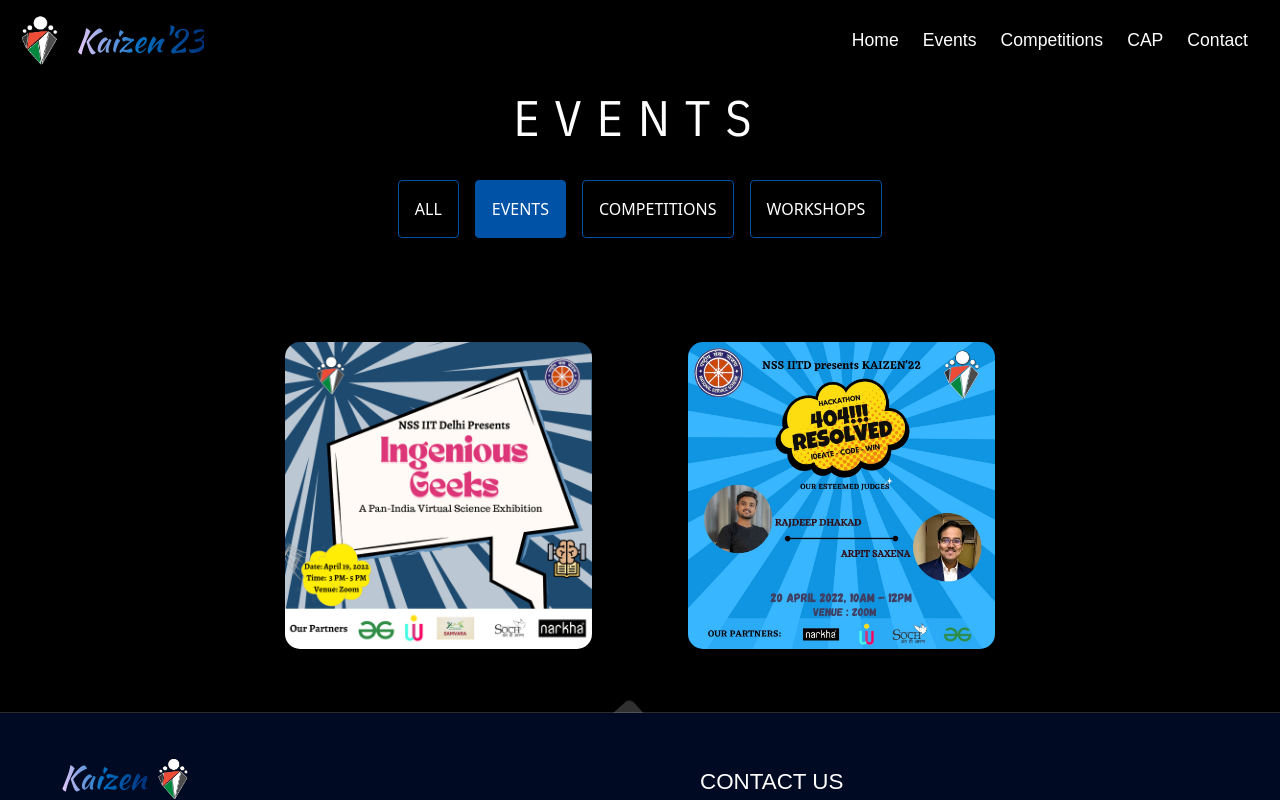
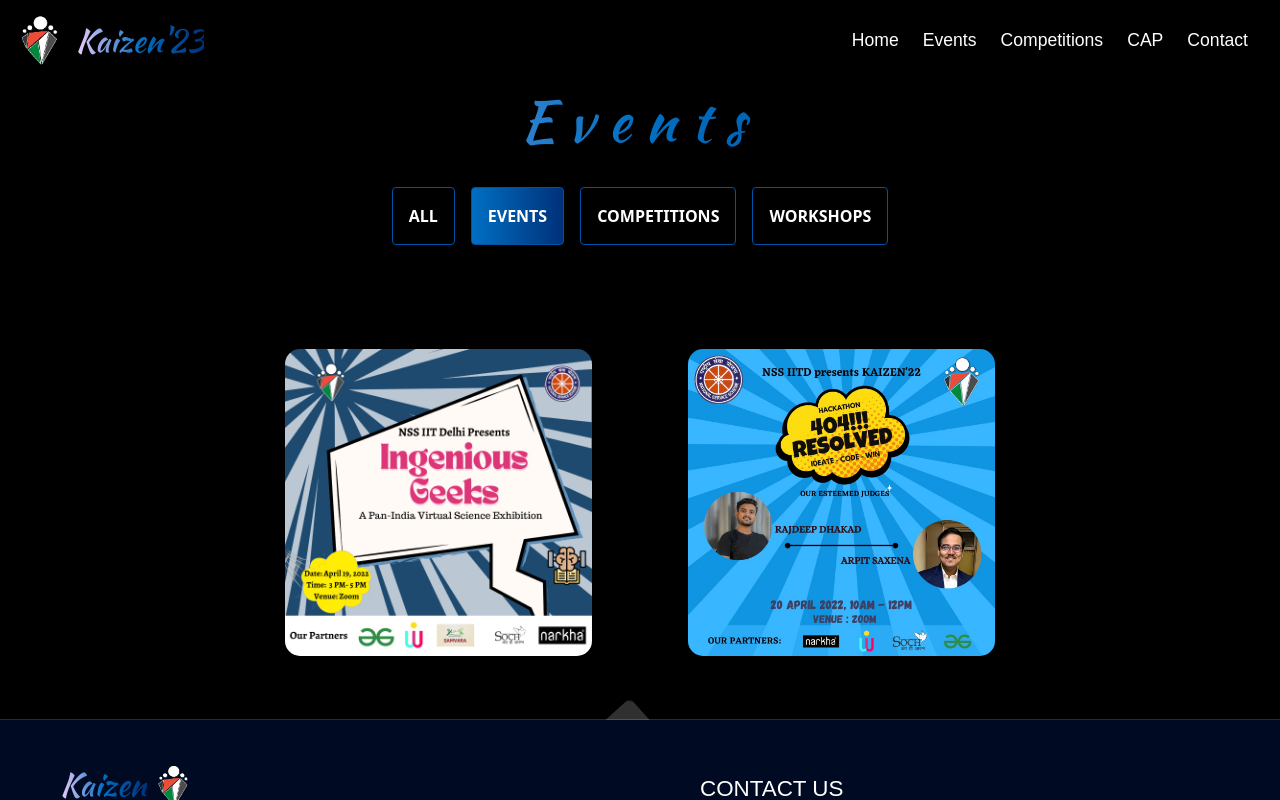
Before and after one commit to NSS-IIT-Delhi/Kaizen-23-, a React (Vite) app: page / in a window 1280 px wide. Both pictures are taken after a click on the link "Events". Shown: the top 800 px of the page. Built offline with nearby package versions, Linux system fonts and the light colour scheme.

Commit message:
color changes to allevents

```diff
--- a/src/components/AllEvents/AllEvents.css
+++ b/src/components/AllEvents/AllEvents.css
@@ -1,6 +1,5 @@
 /* @import url('https://fonts.googleapis.com/css?family=Playfair+Display|Fjalla+One|Poppins:300,400,500,600,700,900&subset=latin-ext'); */
-@import url('https://fonts.googleapis.com/css2?family=IBM+Plex+Sans+Condensed&display=swap');
-
+@import url('https://fonts.googleapis.com/css2?family=Kaushan+Script&family=Merriweather&family=Open+Sans:wght@400;500&display=swap');
 body{
   background: #152238;
 }
@@ -22,15 +21,14 @@ body{
   }
 
 .Title {
-	color: white;
 	text-align: center;
 	position:relative;
 	z-index: 8;
-	font-family: 'IBM Plex Sans Condensed';
-	font-size: 50px;
+  font-family: 'Kaushan Script', cursive;
+	font-size: 3.5rem;
 	font-weight: 900;
-	mix-blend-mode: difference;
-    letter-spacing: 15px;
+	/* mix-blend-mode: difference;	 */
+    /* letter-spacing: 15px; */
   }
 
 .nav-pills .nav-link {
@@ -38,10 +36,11 @@ body{
     background: black;
     color: white;
     border-radius: 4px;
+    font-weight: 700;
 }
 
 
 .nav-pills .active {
-    background: var(--primary-blue) !important;
+  background: linear-gradient(to right, #006fc2,#00317a)!important;
     color: white !important;
 }
--- a/src/components/AllEvents/AllEvents.jsx
+++ b/src/components/AllEvents/AllEvents.jsx
@@ -74,7 +74,7 @@ export default function AllEvents() {
     <>
       <Background />
       <div class="head" id="head">
-        <h2 class="pt-2 Title">EVENTS</h2>
+        <h2 class="pt-2 Title text-gradient">Events</h2>
       </div>
       <main style={{ position: "relative" }}>
         <ul
```
